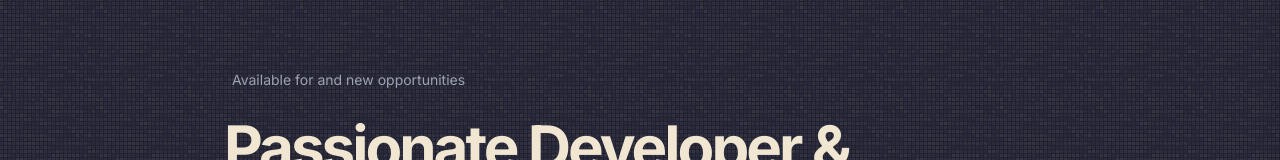
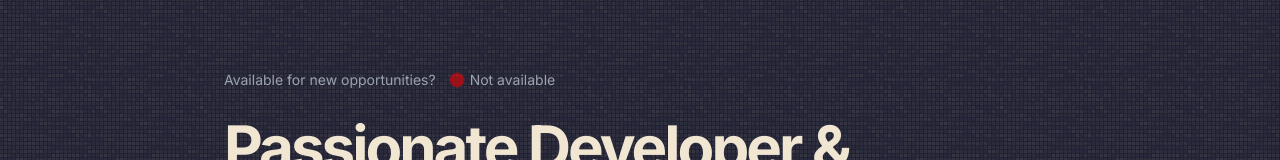
Before and after one commit to Revou-FSSE-Jun25/milestone-1-farreltito, a plain HTML site: page index.html in a window 1280 px wide. Shown: the part 150-310 px from the top of the page. Drawn offline with nearby package versions, Linux system fonts and the light colour scheme.

Commit message:
code changes for functionality, improvement

```diff
--- a/css/style.css
+++ b/css/style.css
@@ -7,6 +7,22 @@
 
 /* Import */
 @import url('https://fonts.googleapis.com/css2?family=Inter:wght@400;500;600;700&display=swap');
+
+.status-dot {
+  height: 10px;
+  width: 10px;
+  background-color: #FF0000;
+  border-radius: 50%;
+  display: inline-block;
+  margin-right: 0.5rem;
+  animation: pulse 1.5s infinite;
+}
+
+@keyframes pulse {
+  0% { transform: scale(1); opacity: 1; }
+  50% { transform: scale(1.5); opacity: 0.5; }
+  100% { transform: scale(1); opacity: 1; }
+}
 
 .noise {
     position: fixed;
--- a/index.html
+++ b/index.html
@@ -69,8 +69,9 @@
             <section id="home" class="py-20 md:py-32">
                 <div class="text-center md:text-left">
                     <div class="flex items-center justify-center md:justify-start gap-2 mb-4">
+                        <p class="text-sm text-gray-400 pr-2">Available for new opportunities?</p>
                         <div class="status-dot"></div>
-                        <p class="text-sm text-gray-400">Available for and new opportunities</p>
+                        <p class="text-sm text-gray-400 -ml-2">Not available</p>
                     </div>
                     <h1 class="text-4xl md:text-6xl font-bold tracking-tighter leading-tight md:leading-snug mb-4">
                         Passionate Developer & Informatics Graduate
```
Also changed, not shown: images/screenshot-homepage.png (added), 2 other files.
